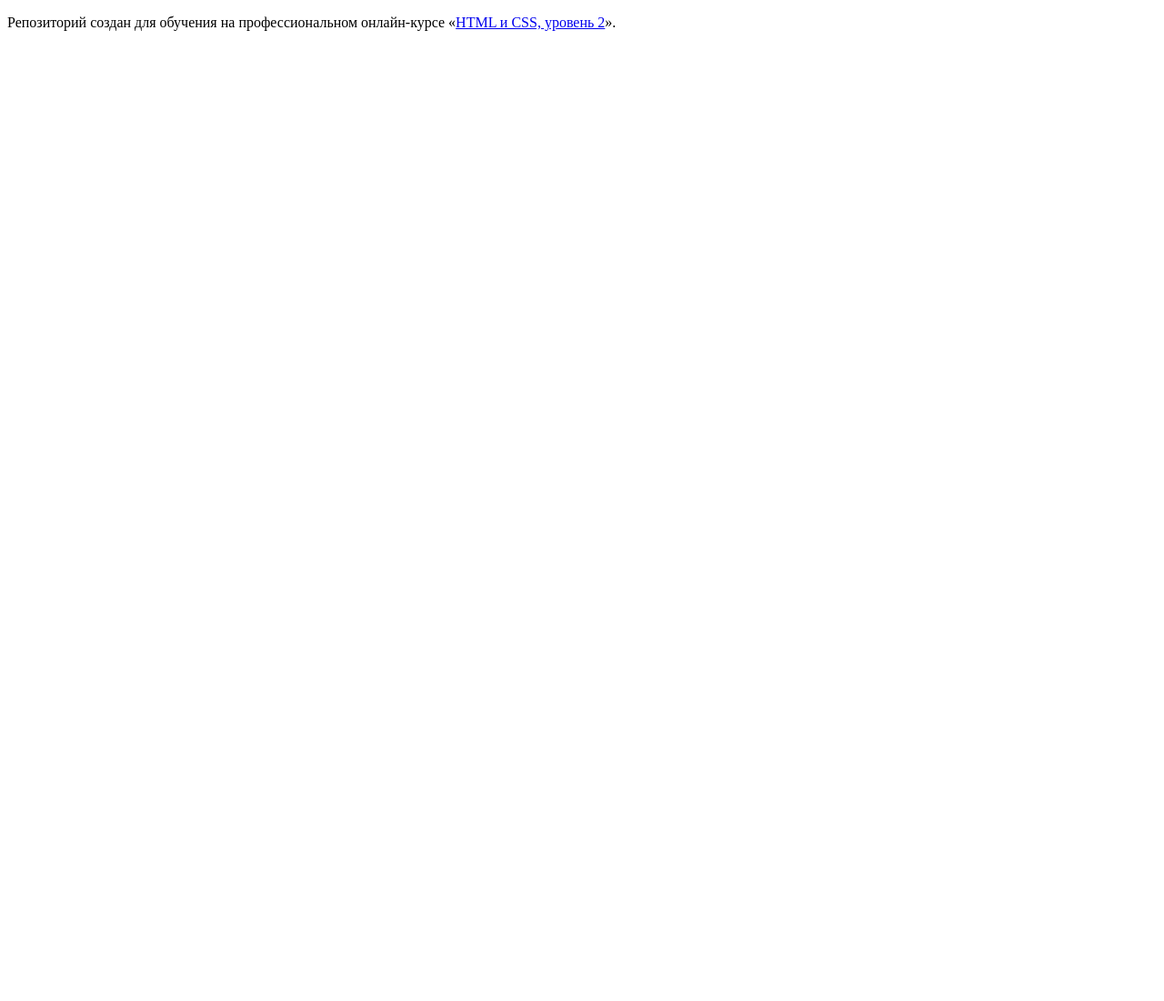
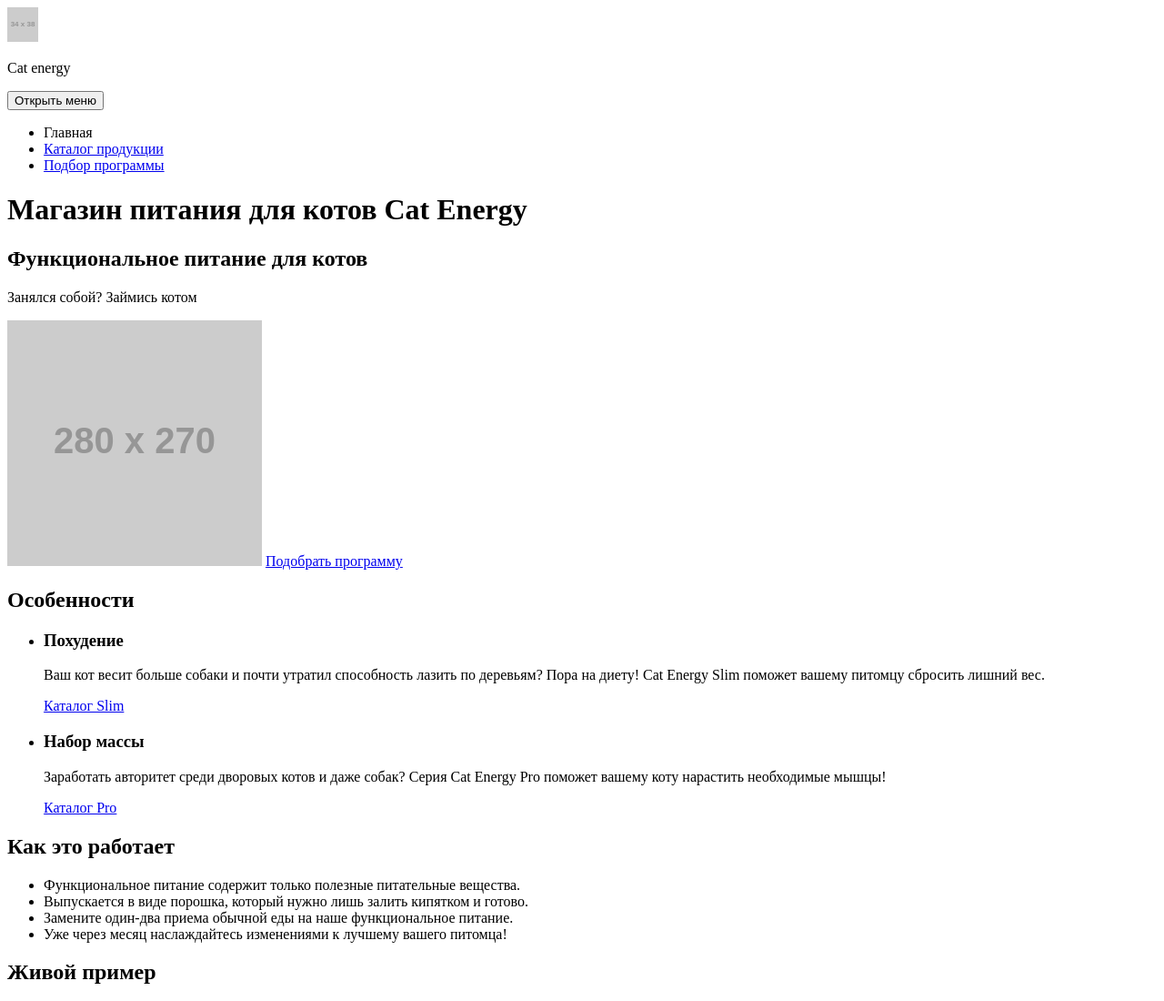
Before and after one commit to gangertor4/1528375-cat-energy-21, a website: page source/index.html in a window 1280 px wide. Shown: the top 1100 px of the page at 91% size. Before the commit the page ends 800 px from the top, so only its background shows below. Drawn offline with Linux system fonts and the light colour scheme; placeholder pictures from the web are drawn by us.

Commit message:
Разметка главной страницы

```diff
--- a/source/index.html
+++ b/source/index.html
@@ -1,12 +1,134 @@
 <!DOCTYPE html>
-<html lang="ru">
-  <head>
-    <meta charset="utf-8">
-    <title>HTML Academy: Кэт энерджи</title>
-  </head>
-  <body>
+<html class="page" lang="ru">
 
-    <p>Репозиторий создан для обучения на профессиональном онлайн‑курсе «<a href="https://htmlacademy.ru/intensive/adaptive">HTML и CSS, уровень 2</a>».</p>
+<head>
+  <meta charset="utf-8">
+  <title>HTML Academy: Кэт энерджи</title>
+</head>
 
-  </body>
+<body class="page__body">
+  <header class="page-header">
+    <a class="page-header__logo">
+      <img class="page-header__logo-image" src="https://via.placeholder.com/34x38" width="34" height="38" alt="Магазин Cat Energy">
+      <p class="page-header__logo-name">Cat energy</p>
+    </a>
+    <nav class="main-nav">
+      <button class="main-nav__toggle" type="button">
+        <span class="visually-hidden">Открыть меню</span>
+      </button>
+      <ul class="main-nav__list">
+        <li class="main-nav__item">
+          <a>
+            Главная
+          </a>
+        </li>
+        <li class="main-nav__item">
+          <a href="catalog.html">
+            Каталог продукции
+          </a>
+        </li>
+        <li class="main-nav__item">
+          <a href="form.html">
+            Подбор программы
+          </a>
+        </li>
+      </ul>
+    </nav>
+  </header>
+  <main class="page-main">
+    <h1 class="visually-hidden">Магазин питания для котов Cat Energy</h1>
+    <section class="page-main__promo">
+      <h2 class="promo__name">Функциональное питание для котов</h2>
+      <p class="promo__slogan">Занялся собой? Займись котом</p>
+      <img class="promo__image" src="https://via.placeholder.com/280x270" width="280" height="270" alt="Упаковка питания для котов Cat Energy">
+      <a class="promo__link" href="form.html">Подобрать программу</a>
+    </section>
+    <section class="page-main__features">
+      <h2 class="visually-hidden">Особенности</h2>
+      <ul class="features__list">
+        <li class="features__item">
+          <h3 class="features__title">Похудение</h3>
+          <p class="features__description">Ваш кот весит больше собаки и почти утратил способность лазить по деревьям? Пора на диету! Cat Energy Slim поможет вашему питомцу сбросить лишний вес.</p>
+          <a href="catalog.html">Каталог Slim</a>
+        </li>
+        <li class="features__item">
+          <h3 class="features__title">Набор массы</h3>
+          <p class="features__description">Заработать авторитет среди дворовых котов и даже собак? Серия Cat Energy Pro поможет вашему коту нарастить необходимые мышцы!</p>
+          <a href="catalog.html">Каталог Pro</a>
+        </li>
+      </ul>
+    </section>
+    <section class="page-main__applying">
+      <h2 class="applying__title">Как это работает</h2>
+      <ul class="applying__list">
+        <li class="applying__item">
+          Функциональное питание
+          содержит только полезные
+          питательные вещества.
+        </li>
+        <li class="applying__item">
+          Выпускается в виде порошка,
+          который нужно лишь залить
+          кипятком и готово.
+        </li>
+        <li class="applying__item">
+          Замените один-два приема
+          обычной еды на наше
+          функциональное питание.
+        </li>
+        <li class="applying__item">
+          Уже через месяц наслаждайтесь изменениями к лучшему вашего питомца!
+        </li>
+      </ul>
+    </section>
+    <section class="page-main__example">
+      <h2 class="example__title">Живой пример</h2>
+      <p class="example__description">
+        Борис сбросил 5 кг за 2 месяца, просто заменив свой обычный корм на Cat Energy Slim. Отличный результат без изнуряющих тренировок! При этом он не менял своих привычек и по-прежнему спит по 16 часов в день.
+      </p>
+      <ul class="example__stats-list">
+        <li class="example__stats-item">
+          <dt>5 кг</dt>
+          <dd>снижение веса</dd>
+        </li>
+        <li class="example__stats-item">
+          <dt>60 дней</dt>
+          <dd>затрачено времени</dd>
+        </li>
+      </ul>
+      <img class="example__image" src="https://via.placeholder.com/311x232" width="311" height="232" alt="Толстенький кот Борис">
+      <div class="example__slider">
+        <span class="slider__description">Было</span>
+        <div class="slider__bar"></div>
+        <span class="slider__description">Стало</span>
+      </div>
+    </section>
+    <section class="page-main__contacts">
+      <h2 class="visually-hidden">Контакты</h2>
+      <h3 class="contacts__title">Приглашаем к сотрудничеству дилеров!</h3>
+      <address class="contacts__address">ул. Большая Конюшенная, д. 19/8 Санкт-Петербург</address>
+      <img class="contacts__map" src="https://via.placeholder.com/320x362" width="320" height="362" alt="Наше местоположение на карте">
+    </section>
+  </main>
+  <footer class="page-footer">
+    <p class="footer__logo-name">Cat Energy</p>
+    <div class="footer__social">
+      <ul class="social__list">
+        <li class="social__item">
+          <a href="http://www.vk.com">Вконтакте</a>
+        </li>
+        <li class="social__item">
+          <a href="http://www.instagram.com">Instagram</a>
+        </li>
+        <li class="social__item">
+          <a href="http://www.facbook.com">Facebook</a>
+        </li>
+      </ul>
+    </div>
+    <div class="footer__made-by">
+      <span class="made-by__name">HTML Academy</span>
+    </div>
+  </footer>
+</body>
+
 </html>
```
